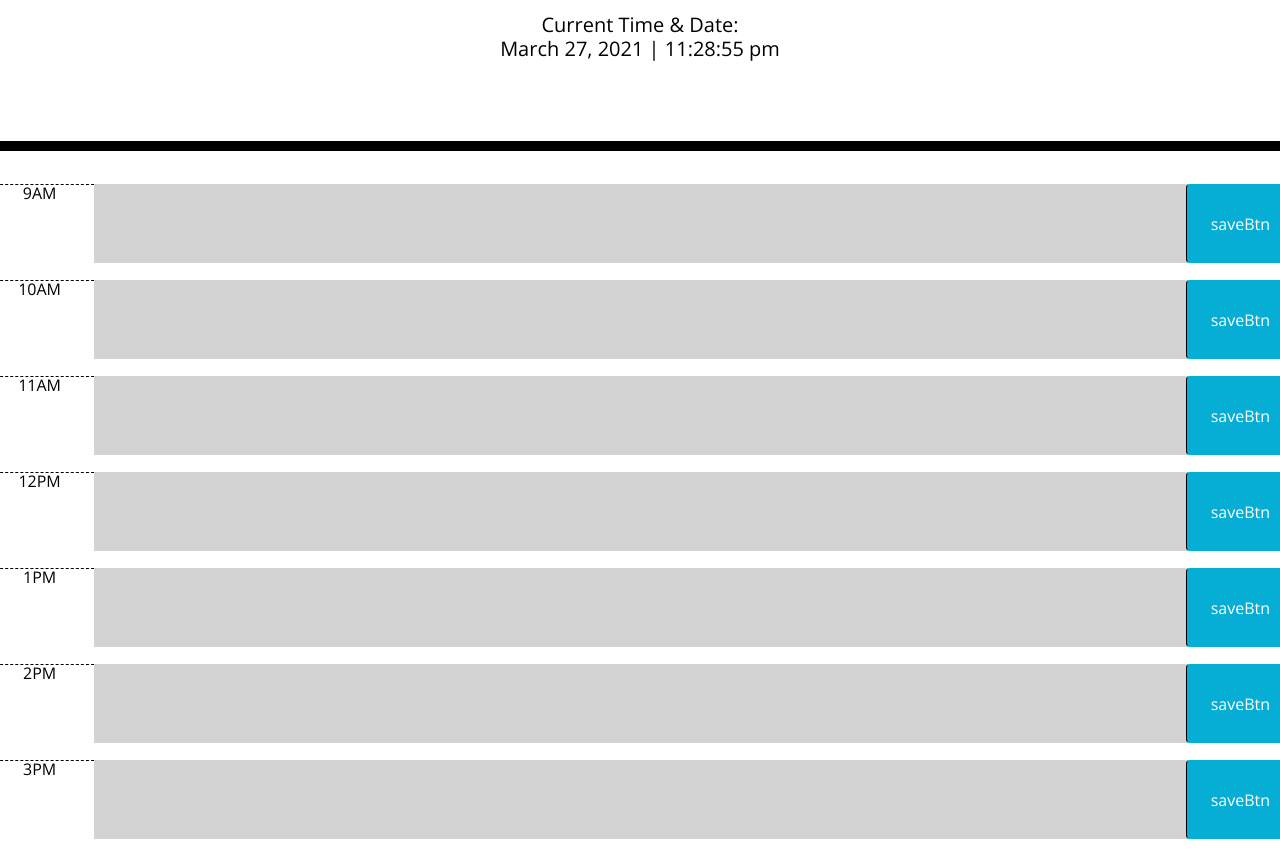
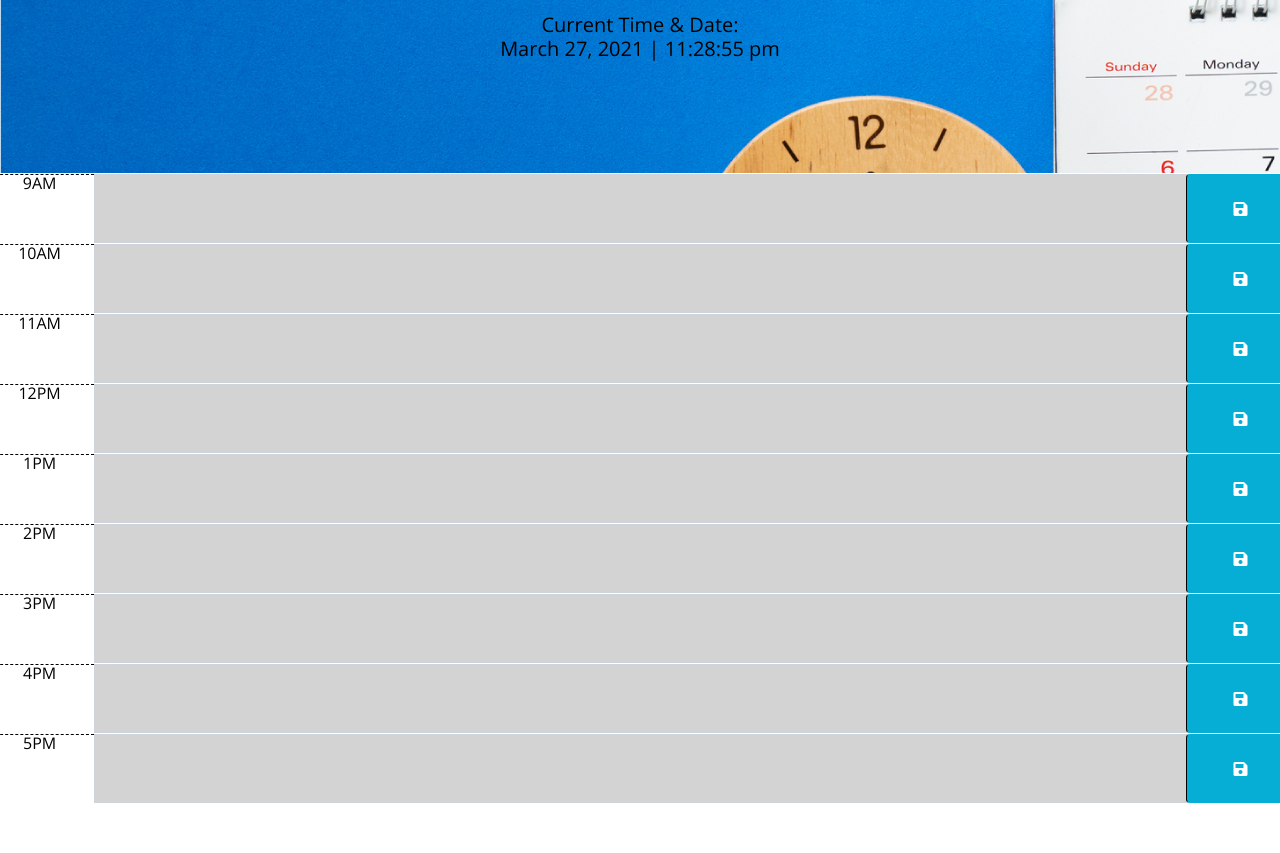
Before and after one commit to sethvance26/Day-Planner, a plain HTML site: page Develop/index.html in a window 1280 px wide. Shown: the part 181-1034 px from the top of the page. After the commit the page ends 984 px from the top, so only its background shows below. Drawn offline with nearby package versions, Linux system fonts and the light colour scheme.

Commit message:
Adding content to readme file

```diff
--- a/Develop/index.html
+++ b/Develop/index.html
@@ -35,55 +35,55 @@
   <div class="form-group green-border-focus row time-block " data-number="09">
     <div class="col-md-1 hour">9AM</div>
       <textarea id="inputField" class="col-md-10 form-control description"></textarea>
-      <button id="btn" class="btn saveBtn col-md-1">saveBtn</button>
+      <button id="btn" class="btn saveBtn col-md-1"><i class ="fas fa-save"></i></button>
     </div>
 
   <div class="form-group green-border-focus row time-block" data-number="10">
   <div class="col-md-1 hour">10AM</div>
-    <textarea id="inputField" class="col-md-10 form-control description"></textarea>
-    <button id="btn" class="btn saveBtn col-md-1">saveBtn</button>
+    <textarea  id="inputField"class="col-md-10 form-control description"></textarea>
+    <button id="btn" class="btn saveBtn col-md-1"><i class ="fas fa-save"></i></button>
   </div>
 
   <div class="form-group green-border-focus row time-block" data-number="11">
   <div class="col-md-1 hour">11AM</div>
-    <textarea class="col-md-10 form-control description"></textarea>
-    <button id='btn-11' class="btn saveBtn col-md-1">saveBtn</button>
+    <textarea id="inputField" class="col-md-10 form-control description"></textarea>
+    <button id='btn' class="btn saveBtn col-md-1"><i class ="fas fa-save"></i></button>
   </div>
 
   <div class="form-group green-border-focus row time-block" data-number="12">
   <div class="col-md-1 hour">12PM</div>
-    <textarea class="col-md-10 form-control description"></textarea>
-    <button id='btn-12' class="btn saveBtn col-md-1">saveBtn</button>
+    <textarea id="inputField" class="col-md-10 form-control description"></textarea>
+    <button id='btn' class="btn saveBtn col-md-1"><i class ="fas fa-save"></i></button>
   </div>
 
   <div class="form-group green-border-focus row time-block" data-number="13">
   <div class="col-md-1 hour">1PM</div>
-    <textarea class="col-md-10 form-control description"></textarea>
-    <button id='btn-13' class="btn saveBtn col-md-1">saveBtn</button>
+    <textarea id="inputField" class="col-md-10 form-control description"></textarea>
+    <button id='btn' class="btn saveBtn col-md-1"><i class ="fas fa-save"></i></button>
   </div>
 
   <div class="form-group green-border-focus row time-block" data-number="14">
   <div class="col-md-1 hour">2PM</div>
-    <textarea class="col-md-10 form-control description"></textarea>
-    <button id='btn-14' class="btn saveBtn col-md-1">saveBtn</button>
+    <textarea id="inputField" class="col-md-10 form-control description"></textarea>
+    <button id='btn' class="btn saveBtn col-md-1"><i class ="fas fa-save"></i></button>
   </div>
 
   <div class="form-group green-border-focus row time-block" data-number="15">
   <div class="col-md-1 hour">3PM</div>
-    <textarea class="col-md-10 form-control description"></textarea>
-    <button id='btn-15' class="btn saveBtn col-md-1">saveBtn</button>
+    <textarea id="inputField" class="col-md-10 form-control description"></textarea>
+    <button id='btn' class="btn saveBtn col-md-1"><i class ="fas fa-save"></i></button>
   </div>
 
   <div  class="form-group green-border-focus row time-block" data-number="16">
   <div class="col-md-1 hour">4PM</div>
-    <textarea class="col-md-10 form-control description"></textarea>
-    <button id='btn-16' class="btn saveBtn col-md-1">saveBtn</button>
+    <textarea id="inputField" class="col-md-10 form-control description"></textarea>
+    <button id='btn' class="btn saveBtn col-md-1"><i class ="fas fa-save"></i></button>
   </div>
 
   <div  class="form-group green-border-focus row time-block" data-number="17">
   <div class="col-md-1 hour">5PM</div>
-    <textarea class="col-md-10 form-control description"></textarea>
-    <button id='btn-17' class="btn saveBtn col-md-1">saveBtn</button>
+    <textarea id="inputField" class="col-md-10 form-control description"></textarea>
+    <button id='btn' class="btn saveBtn col-md-1"><i class ="fas fa-save"></i></button>
   </div>
   </div>
 
--- a/Develop/script.js
+++ b/Develop/script.js
@@ -1,6 +1,6 @@
 var timeDisplayEl = $('#time-display');
 var saveBtn = document.getElementById('btn');
-
+var userTextInput = document.querySelector("#inputField");
 
 
 function displayTime() {
@@ -8,7 +8,7 @@ function displayTime() {
     timeDisplayEl.text(rightNow);
   }
   setInterval(displayTime, 1000);
-
+  renderMessage();
 
 
 
@@ -33,23 +33,18 @@ var currentTime = parseInt(moment().format("HH"))
 
 //////////////////////
 
-function writeNotes() {
-    console.log('Please');
-    var inputField = localStorage.getItem("inputField");
-    var hello = $(hello);
-    if (!inputField) {
-        return;
-    }
+function renderMessage() {
+    console.log('testing')
+    var userInput = localStorage.getItem("inputField")
 
-hello.textContent= inputField.value;
+    userTextInput.textContent = userInput;
+}
 
-}
- let userNotes = localStorage.getItem("inputField");
- console.log(inputField);
+////////////////////////////////////////////////////////////////
+
 
 $('.saveBtn').on("click", function () {
     console.log($(this).siblings(".description")[0].value);
-    var userNotes = $(this).siblings(".form-control").val();
 });
 
 saveBtn.addEventListener('click', function(event) {
--- a/Develop/style.css
+++ b/Develop/style.css
@@ -2,6 +2,7 @@ body {
   font-family: 'Open Sans', sans-serif;
   font-size: 16px;
   line-height: 1;
+  background: url("stuff.jpg");
 }
 
 textarea {
@@ -18,7 +19,7 @@ textarea {
   background-color: transparent;
   color: black;
   border-radius: 0;
-  border-bottom: 10px solid black;
+
 }
 
 .description {
@@ -70,3 +71,8 @@ textarea {
   font-size: 20px;
   transition: all 0.3s ease-in-out;
 }
+
+.form-group {
+  margin-bottom: 0px;
+  height:70px;
+}
```
Also changed, not shown: Develop/schedule.jfif (added), Develop/stuff.jpg (added), 1 other file.
